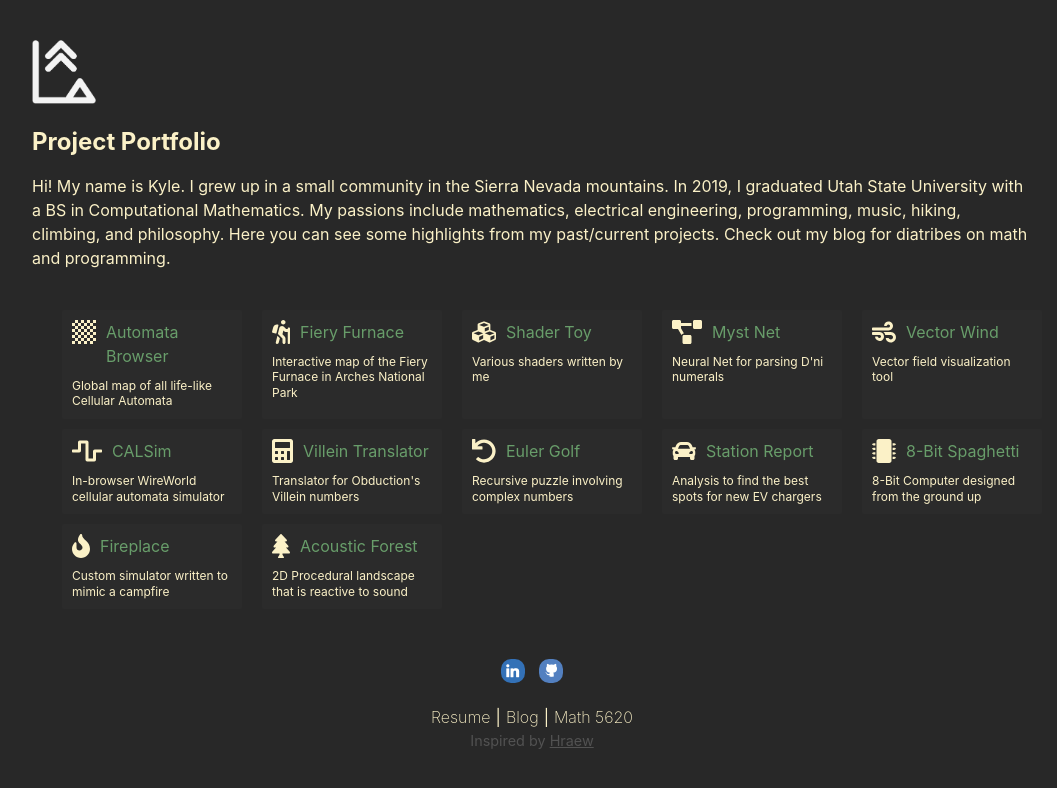
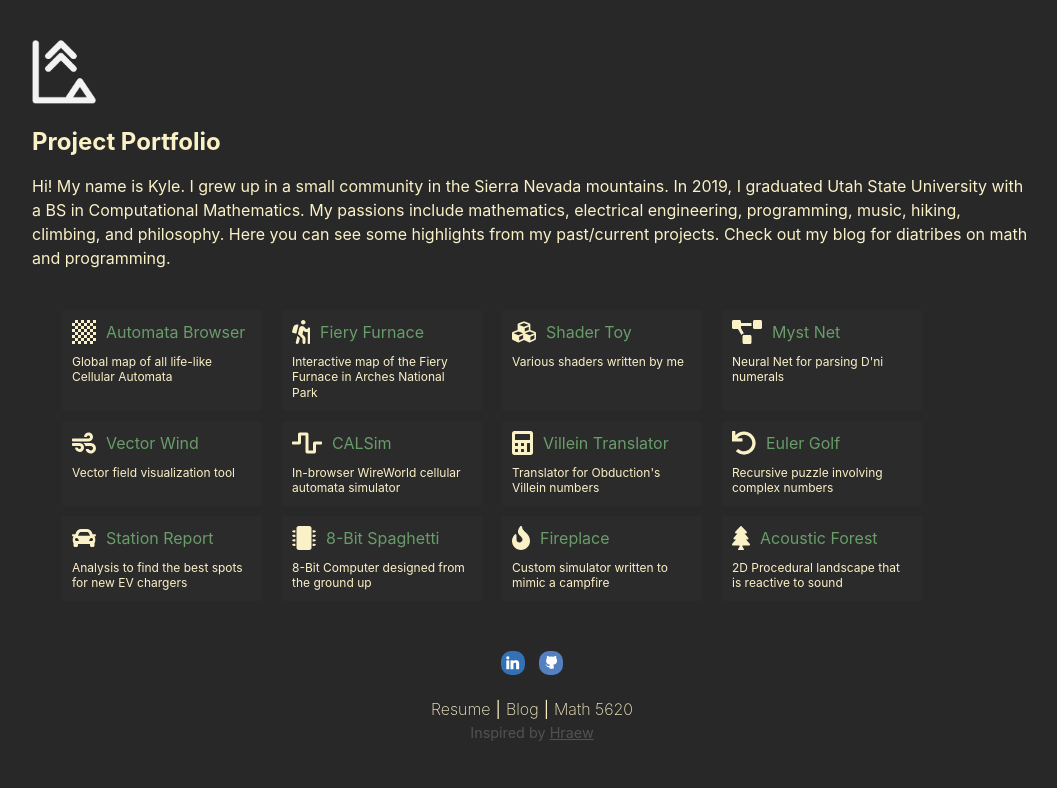
Before and after one commit to kylehovey/relto, a React (Create React App) app: page / in a window 1280 px wide. Shown: the top 788 px of the page, without its empty margins (108-1165 px from the left). Built offline with nearby package versions, Linux system fonts and the light colour scheme.

Commit message:
Making project tiles more thicc

```diff
--- a/src/App.scss
+++ b/src/App.scss
@@ -48,7 +48,7 @@ div.container {
 
     li {
       list-style: none;
-      width: 180px;
+      width: 200px;
       transition: 0.5s;
       background-color: initial;
       margin: 0 10px;
```
